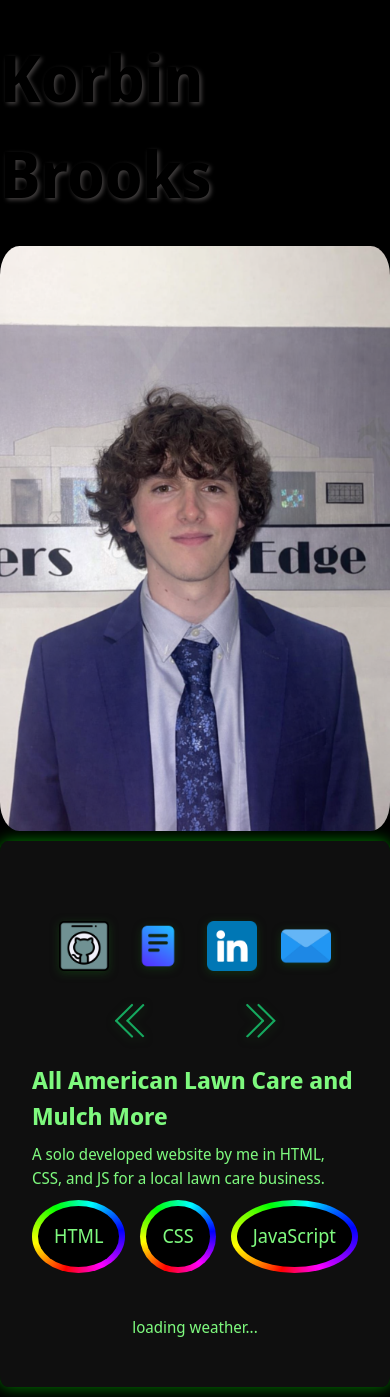
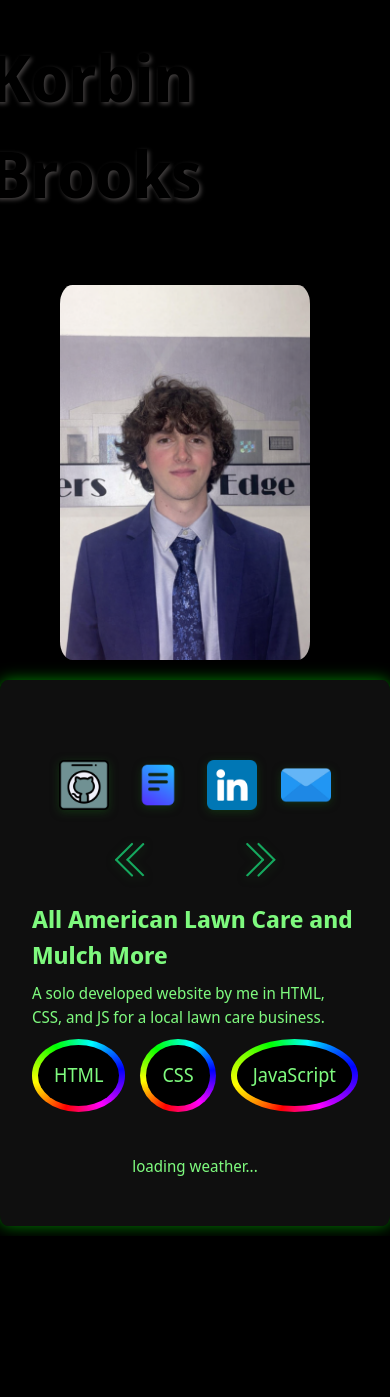
Before and after one commit to Korbanzo/Portfolio, a React (Vite) app: page / in a window 390 px wide. After the commit the page ends 1236 px from the top, so only its background shows below. Built offline with nearby package versions, Linux system fonts and the light colour scheme; no server answers; a web font is replaced by a local one.

Commit message:
Changing Resume

```diff
--- a/src/App.jsx
+++ b/src/App.jsx
@@ -33,7 +33,7 @@ function App() {
       <div style={{ display: 'flex', flexDirection: 'row', flexWrap: 'wrap', width: '100vw', justifyContent: 'space-evenly', alignItems: 'center' }}>
         <div style={{display: 'flex', flexDirection: 'column', width: 'fit-content', alignItems: 'center'}}>
           <div className="nameplate">Korbin Brooks</div>
-          <div className="description">Hello, I'm Korbin Brooks!</div>
+          <div className="description">Passionate to create websites and software that makes the world of technology a better place </div>
         </div>
 
         <ProfilePicture/>
--- a/src/components/ClearContainer.jsx
+++ b/src/components/ClearContainer.jsx
@@ -14,8 +14,7 @@ const ClearContainer = ({ children }) => {
                 boxShadow: '0px 0px 15px green',
                 color: '#7ef97e',
                 padding: '3rem 2rem',
-                marginTop: '10px',
-                marginBottom: '10px'
+                margin: '10px'
             }}>
 
                 {children}
--- a/src/components/ProfilePicture.jsx
+++ b/src/components/ProfilePicture.jsx
@@ -3,13 +3,13 @@ import profileImage from '../assets/pfp.png'
 const ProfilePicture = () => {
 
     return (
-            <img
+            <img className="pfp"
                 src={profileImage}
                 alt="profile"
                 style={{
-                    width: '400px',
                     objectFit: 'contain',
-                    borderRadius: '5%'
+                    borderRadius: '5%',
+                    margin: '10px'
                 }}
             />
     );
--- a/src/components/ToolBar.jsx
+++ b/src/components/ToolBar.jsx
@@ -8,7 +8,7 @@ const ToolBar = () => {
         <div style={{display: 'flex', flexDirection: 'row', flexWrap: 'wrap', justifyContent: 'space-evenly', backgroundColor: 'rgb(0, 0, 0, 0.5)', height: '30px'}}>
 
             <button className="tool_bar_btn" onClick={() => {window.location.href = "#project_browser"}}>Projects</button>
-            <button className="tool_bar_btn">That one</button>
+            <button className="tool_bar_btn" onClick={() => {window.location.href = "/contact/contact.html"}}>That one</button>
             <button className="tool_bar_btn">Other one</button>
         </div>
     );
--- a/src/index.css
+++ b/src/index.css
@@ -194,5 +194,19 @@ body {
 .tool_bar_btn:hover {
   background-color: white;
   cursor: pointer;
+}
 
+.pfp {
+  width: 100%;
+  max-width: 400px;
 }
+
+@media (max-width: 480px) {
+  .pfp {
+    width: 250px;
+  }
+}
+
+.description {
+  font-size: 1.1rem;
+}
```
